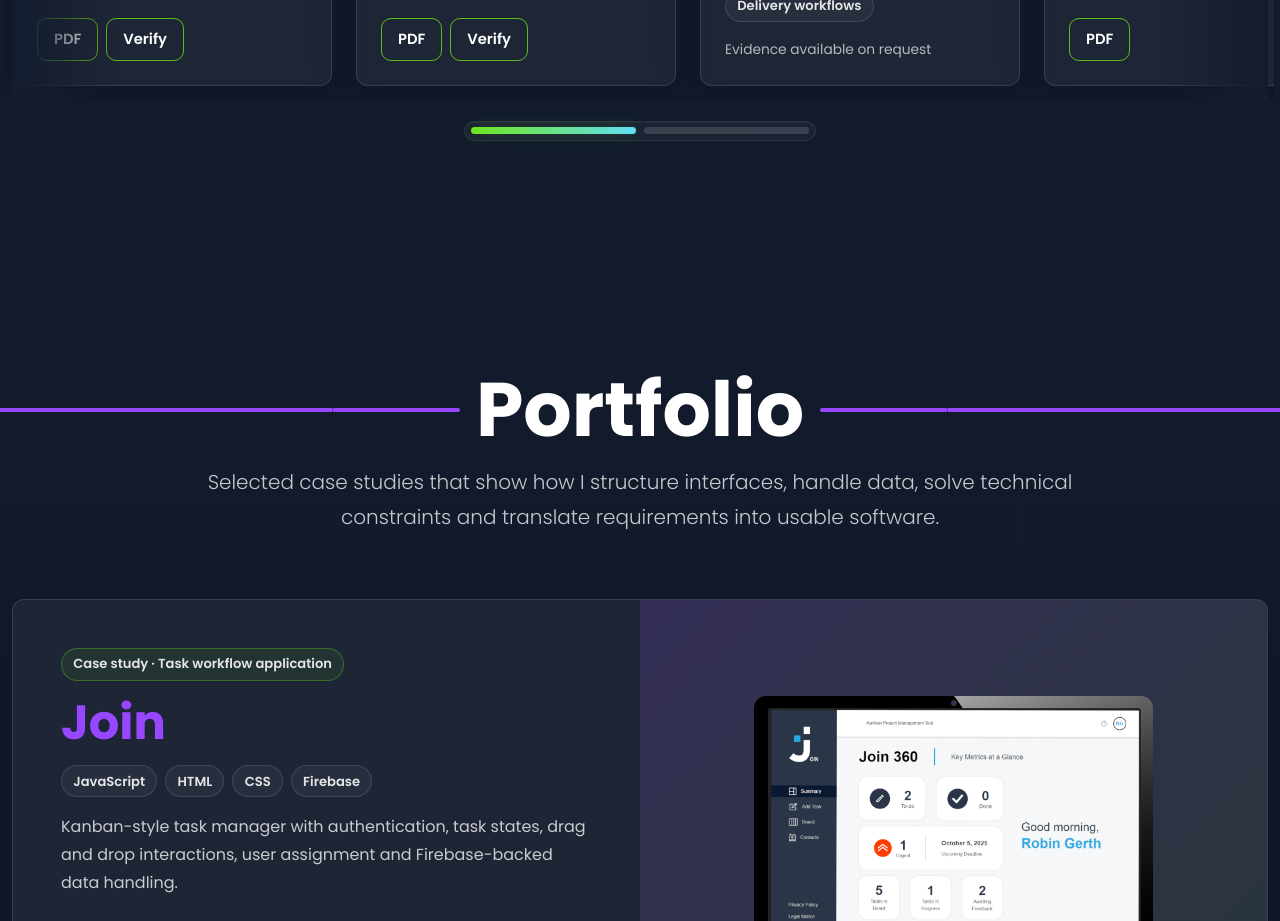
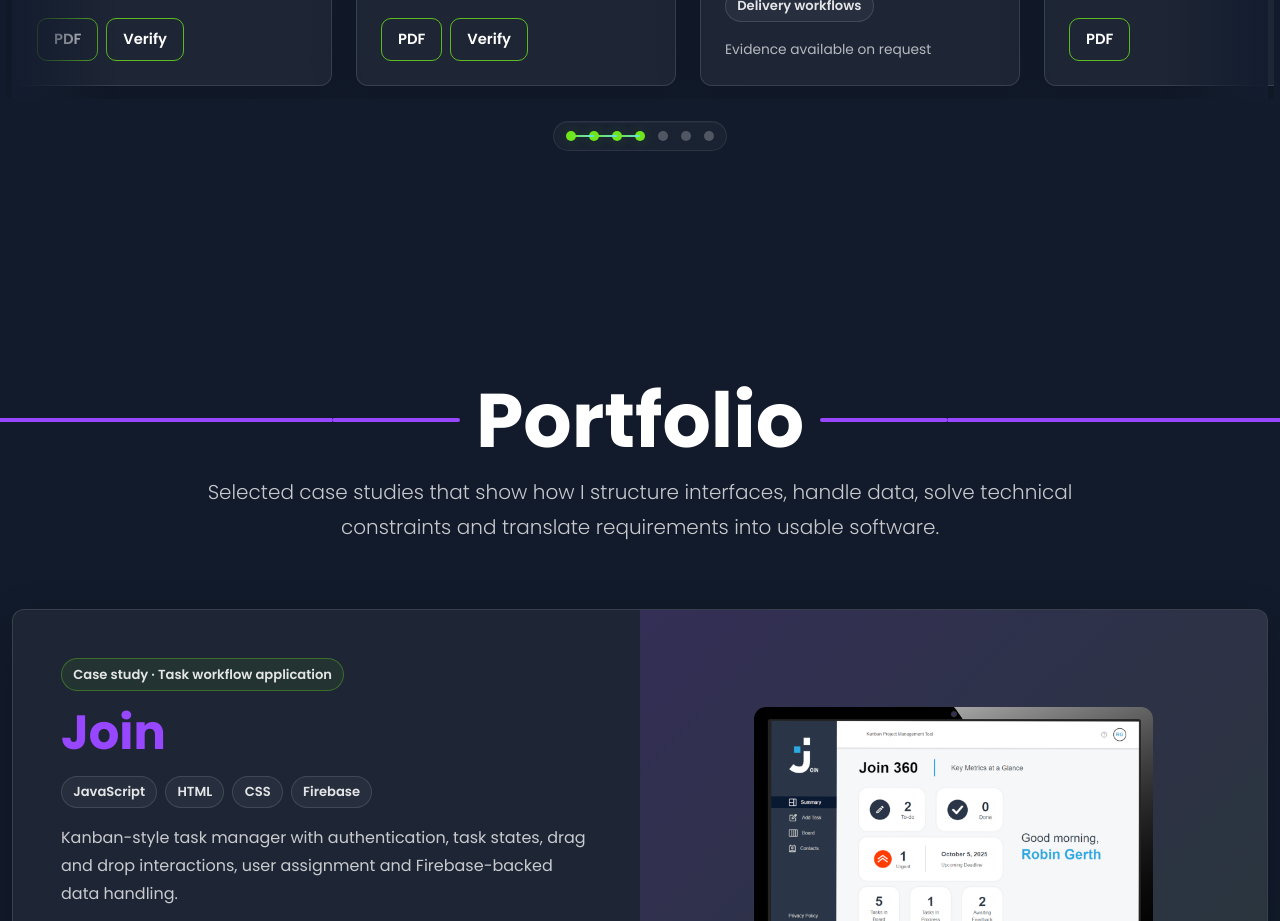
Before and after one commit to Gerth123/Portfolio, an Angular app: page / in a window 1280 px wide. Shown: the part 4120-5041 px from the top of the page. Built offline with nearby package versions, Linux system fonts and the light colour scheme.

Commit message:
Restore credential dots and preserve link clicks

```diff
--- a/src/app/credentials/credentials.component.html
+++ b/src/app/credentials/credentials.component.html
@@ -105,12 +105,12 @@
       >
         <button
           type="button"
-          *ngFor="let progressStep of progressSteps; let i = index; trackBy: trackProgressStep"
-          class="credential-progress-step"
-          [ngClass]="{ active: i === activeProgressIndex }"
-          (click)="goToProgressStep(i)"
-          [attr.aria-label]="getCurrentText('goToProgress') + ' ' + (i + 1)"
-          [attr.aria-current]="i === activeProgressIndex ? 'true' : null"
+          *ngFor="let credential of credentials; let i = index; trackBy: trackCredential"
+          class="credential-dot"
+          [ngClass]="{ active: isCredentialVisible(i) }"
+          (click)="goToCredential(i)"
+          [attr.aria-label]="getCurrentText('goToCredential') + ': ' + credential.title"
+          [attr.aria-current]="isCredentialVisible(i) ? 'true' : null"
         ></button>
       </div>
     </div>
--- a/src/app/credentials/credentials.component.scss
+++ b/src/app/credentials/credentials.component.scss
@@ -251,41 +251,66 @@
 }
 
 .credentials-pagination {
-  display: grid;
-  grid-auto-columns: minmax(2.5rem, 1fr);
-  grid-auto-flow: column;
-  gap: 0.45rem;
-  width: min(22rem, 58vw);
+  --credential-dot-size: 0.62rem;
+  --credential-dot-gap: 0.82rem;
+  display: flex;
+  align-items: center;
+  justify-content: center;
+  gap: var(--credential-dot-gap);
+  width: fit-content;
+  max-width: 100%;
   margin: clamp(1rem, 2vw, 1.35rem) auto 0;
-  padding: 0.35rem;
+  padding: 0.58rem 0.78rem;
   border: 1px solid rgba(255, 255, 255, 0.08);
   border-radius: 999px;
   background: rgba(255, 255, 255, 0.035);
   box-shadow: inset 0 1px 0 rgba(255, 255, 255, 0.04);
 }
 
-.credential-progress-step {
+.credential-dot {
   position: relative;
-  height: 0.42rem;
-  min-width: 2.15rem;
+  z-index: 1;
+  width: var(--credential-dot-size);
+  height: var(--credential-dot-size);
   border: 0;
   border-radius: 999px;
-  background: rgba(255, 255, 255, 0.14);
+  background: rgba(255, 255, 255, 0.24);
   padding: 0;
   transition:
     background-color 0.22s ease,
     box-shadow 0.22s ease,
     transform 0.22s ease;
 
+  &::before {
+    content: "";
+    position: absolute;
+    top: 50%;
+    right: 50%;
+    z-index: -1;
+    width: calc(var(--credential-dot-gap) + var(--credential-dot-size));
+    height: 0.14rem;
+    border-radius: 999px;
+    background: transparent;
+    transform: translateY(-50%);
+    transition:
+      background-color 0.22s ease,
+      box-shadow 0.22s ease;
+  }
+
   &.active {
+    background: var(--portfolio-green);
+    box-shadow: 0 0 0.8rem rgba(112, 230, 28, 0.18);
+  }
+
+  &.active + &.active::before {
     background: linear-gradient(90deg, var(--portfolio-green), var(--portfolio-cyan));
-    box-shadow: 0 0 1rem rgba(112, 230, 28, 0.18);
+    box-shadow: 0 0 0.8rem rgba(112, 230, 28, 0.12);
   }
 
   &:hover,
   &:focus-visible {
-    background: rgba(255, 255, 255, 0.34);
-    transform: scaleY(1.35);
+    background: var(--portfolio-cyan);
+    transform: scale(1.28);
   }
 }
 
@@ -354,11 +379,8 @@
   }
 
   .credentials-pagination {
-    width: min(18rem, 78vw);
-    gap: 0.35rem;
-  }
-
-  .credential-progress-step {
-    min-width: 1.45rem;
+    --credential-dot-size: 0.56rem;
+    --credential-dot-gap: 0.62rem;
+    padding-inline: 0.65rem;
   }
 }
--- a/src/app/credentials/credentials.component.ts
+++ b/src/app/credentials/credentials.component.ts
@@ -32,8 +32,7 @@ export class CredentialsComponent implements AfterViewInit, OnDestroy {
   @ViewChild('credentialsTrack') credentialsTrack?: ElementRef<HTMLElement>;
 
   public activeCredentialIndex = 0;
-  public activeProgressIndex = 0;
-  public progressSteps: number[] = [0];
+  public visibleCredentialIndexes: number[] = [0];
   public isDragging = false;
 
   private dragStartX = 0;
@@ -54,8 +53,7 @@ export class CredentialsComponent implements AfterViewInit, OnDestroy {
       previous: 'Previous credential',
       next: 'Next credential',
       goToCredential: 'Go to credential',
-      goToProgress: 'Go to slider section',
-      sliderProgress: 'Slider progress',
+      sliderProgress: 'Shown credentials',
     },
     de: {
       kicker: 'Nachweise',
@@ -67,8 +65,7 @@ export class CredentialsComponent implements AfterViewInit, OnDestroy {
       previous: 'Vorheriger Nachweis',
       next: 'Nächster Nachweis',
       goToCredential: 'Zu Nachweis wechseln',
-      goToProgress: 'Zu Slider-Abschnitt',
-      sliderProgress: 'Slider-Fortschritt',
+      sliderProgress: 'Angezeigte Nachweise',
     },
   };
 
@@ -237,10 +234,6 @@ export class CredentialsComponent implements AfterViewInit, OnDestroy {
     return index;
   }
 
-  trackProgressStep(index: number): number {
-    return index;
-  }
-
   scrollCredentials(direction: -1 | 1): void {
     const track = this.credentialsTrack?.nativeElement;
 
@@ -269,24 +262,11 @@ export class CredentialsComponent implements AfterViewInit, OnDestroy {
     });
 
     this.activeCredentialIndex = index;
+    this.updateVisibleCredentials();
   }
 
-  goToProgressStep(index: number): void {
-    const track = this.credentialsTrack?.nativeElement;
-
-    if (!track) {
-      return;
-    }
-
-    const maxScroll = this.getMaxScroll(track);
-    const nextScrollLeft = this.progressSteps.length <= 1 ? 0 : (maxScroll / (this.progressSteps.length - 1)) * index;
-
-    track.scrollTo({
-      left: nextScrollLeft,
-      behavior: 'smooth',
-    });
-
-    this.activeProgressIndex = index;
+  isCredentialVisible(index: number): boolean {
+    return this.visibleCredentialIndexes.includes(index);
   }
 
   updateActiveCredential(): void {
@@ -305,7 +285,7 @@ export class CredentialsComponent implements AfterViewInit, OnDestroy {
     }, 0);
 
     this.activeCredentialIndex = nextIndex;
-    this.activeProgressIndex = this.getCurrentProgressIndex(track);
+    this.updateVisibleCredentials();
   }
 
   onTrackPointerDown(event: PointerEvent): void {
@@ -438,20 +418,25 @@ export class CredentialsComponent implements AfterViewInit, OnDestroy {
         return;
       }
 
-      const pageCount = Math.max(1, Math.ceil(this.getMaxScroll(track) / Math.max(track.clientWidth, 1)) + 1);
-      this.progressSteps = Array.from({ length: pageCount }, (_, index) => index);
       this.updateActiveCredential();
     });
   }
 
-  private getCurrentProgressIndex(track: HTMLElement): number {
-    const maxScroll = this.getMaxScroll(track);
+  private updateVisibleCredentials(): void {
+    const track = this.credentialsTrack?.nativeElement;
 
-    if (maxScroll <= 0 || this.progressSteps.length <= 1) {
-      return 0;
+    if (!track) {
+      this.visibleCredentialIndexes = [this.activeCredentialIndex];
+      return;
     }
 
-    return Math.min(this.progressSteps.length - 1, Math.round((track.scrollLeft / maxScroll) * (this.progressSteps.length - 1)));
+    const visibleCount = this.getVisibleSlideCount(track);
+    const lastStartIndex = Math.max(0, this.credentials.length - visibleCount);
+    const startIndex = Math.min(this.activeCredentialIndex, lastStartIndex);
+
+    this.visibleCredentialIndexes = Array.from({ length: visibleCount }, (_, index) => startIndex + index).filter(
+      (index) => index < this.credentials.length,
+    );
   }
 
   private getMaxScroll(track: HTMLElement): number {
@@ -459,7 +444,15 @@ export class CredentialsComponent implements AfterViewInit, OnDestroy {
   }
 
   private getStepDistance(track: HTMLElement, fallbackDistance: number): number {
-    const visibleSlides = Math.max(1, Math.round(track.clientWidth / Math.max(fallbackDistance, 1)));
-    return fallbackDistance * visibleSlides;
+    return fallbackDistance * this.getVisibleSlideCount(track);
+  }
+
+  private getVisibleSlideCount(track: HTMLElement): number {
+    const card = track.querySelector<HTMLElement>('.credential-slide');
+    const gap = this.getTrackGap(track);
+    const cardWidth = card?.offsetWidth ?? track.clientWidth;
+    const slideDistance = Math.max(cardWidth + gap, 1);
+
+    return Math.max(1, Math.min(this.credentials.length, Math.round(track.clientWidth / slideDistance)));
   }
 }
```
